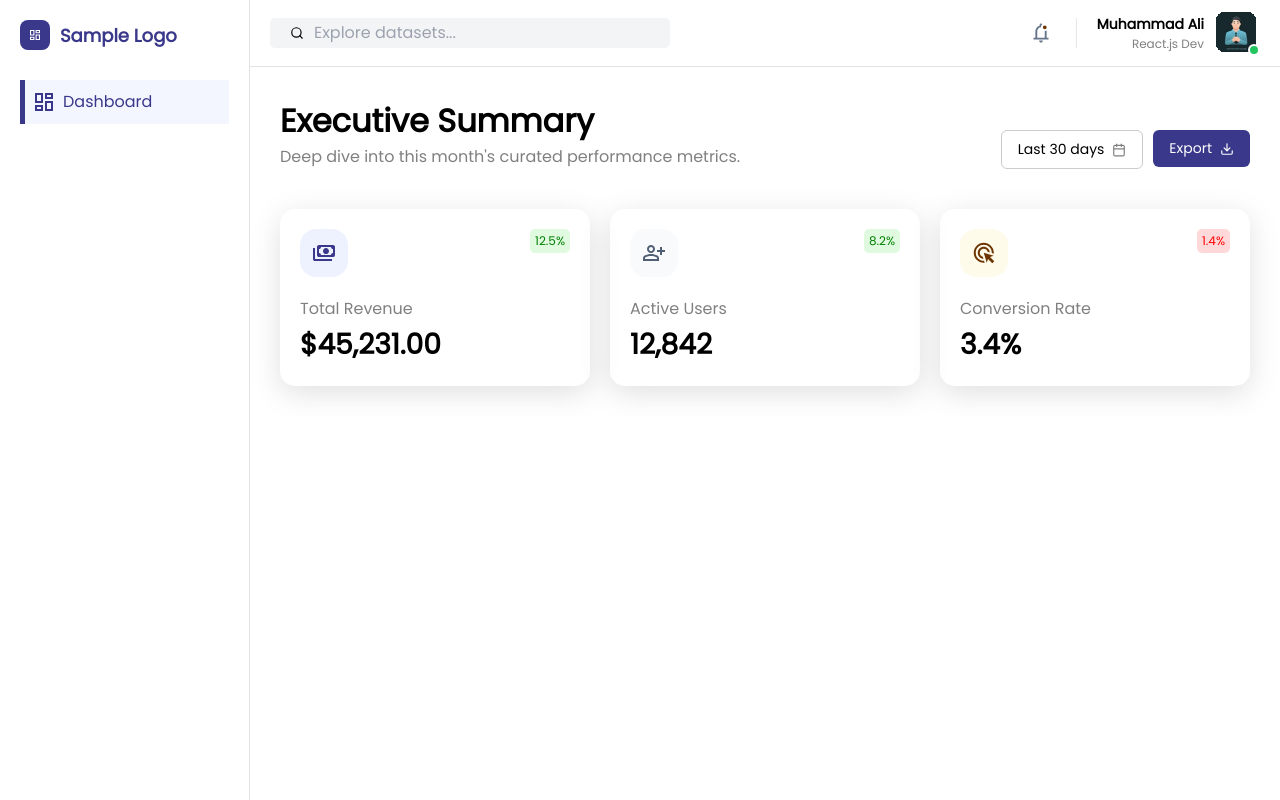
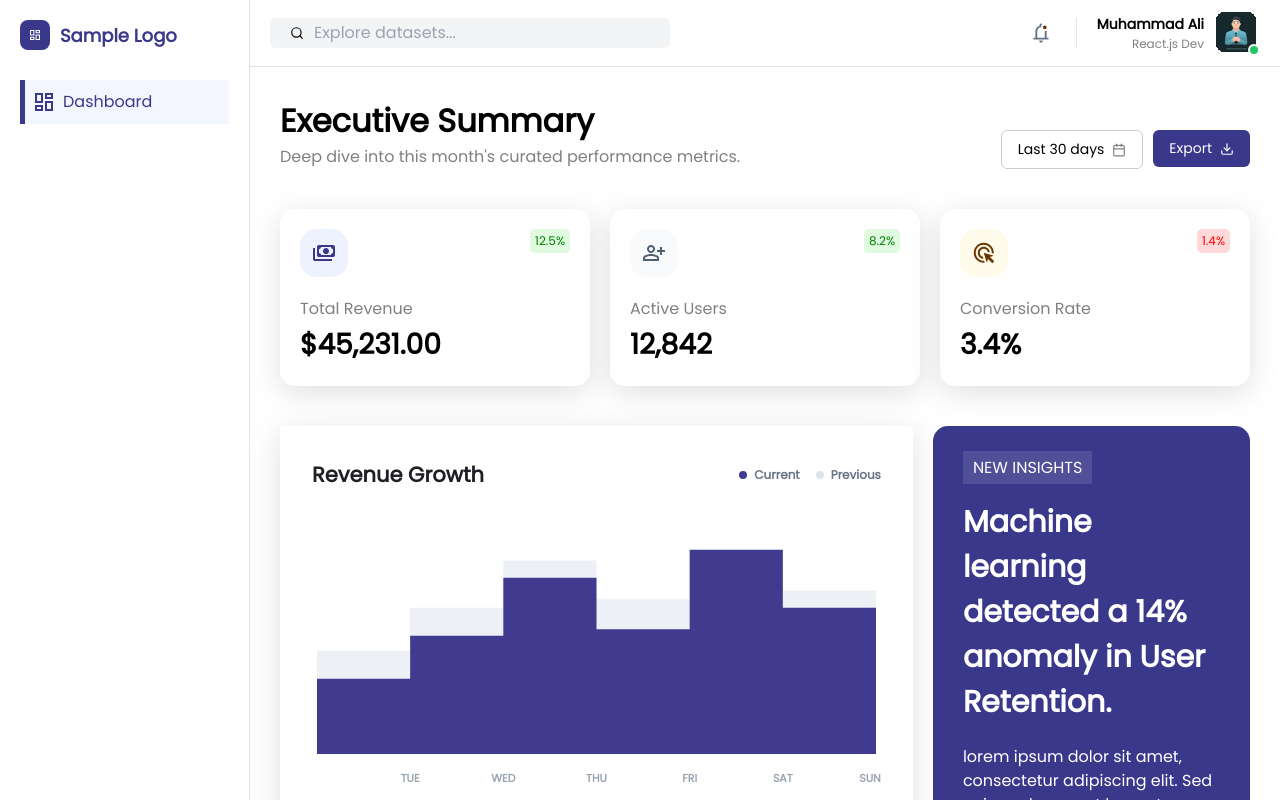
Before and after one commit to alisheeraz007/ahya-assessment, a React (Vite) app: page / in a window 1280 px wide. Built offline with nearby package versions, Linux system fonts and the light colour scheme; the HTML template or start-up script is replaced by a standard one.

Commit message:
added revenew growth chart component

```diff
--- a/package.json
+++ b/package.json
@@ -14,6 +14,7 @@
     "react": "^19.2.8",
     "react-dom": "^19.2.8",
     "react-router-dom": "^7.18.2",
+    "recharts": "^3.10.1",
     "styled-components": "^6.5.3"
   },
   "devDependencies": {
--- /dev/null
+++ b/src/components/RevenueGrowthChart.jsx
@@ -0,0 +1,153 @@
+import React from "react";
+import {
+  ResponsiveContainer,
+  AreaChart,
+  Area,
+  XAxis,
+  YAxis,
+  Tooltip,
+} from "recharts";
+
+const revenueData = [
+  {
+    day: "MON",
+    current: 35,
+    previous: 48,
+  },
+  {
+    day: "TUE",
+    current: 55,
+    previous: 68,
+  },
+  {
+    day: "WED",
+    current: 82,
+    previous: 90,
+  },
+  {
+    day: "THU",
+    current: 58,
+    previous: 72,
+  },
+  {
+    day: "FRI",
+    current: 95,
+    previous: 86,
+  },
+  {
+    day: "SAT",
+    current: 68,
+    previous: 76,
+  },
+  {
+    day: "SUN",
+    current: 36,
+    previous: 50,
+  },
+];
+
+const CustomTooltip = ({ active, payload }) => {
+  if (!active || !payload || !payload.length) {
+    return null;
+  }
+
+  return (
+    <div className="revenue-tooltip">
+      <p>{payload[0]?.payload?.day}</p>
+
+      {payload.map((item) => (
+        <div key={item.dataKey} className="tooltip-row">
+          <span
+            className={`tooltip-dot ${
+              item.dataKey === "current"
+                ? "current-dot"
+                : "previous-dot"
+            }`}
+          />
+
+          <span>
+            {item.dataKey === "current" ? "Current" : "Previous"}:{" "}
+            {item.value}
+          </span>
+        </div>
+      ))}
+    </div>
+  );
+};
+
+const RevenueGrowthChart = () => {
+  return (
+    <div className="revenue-card">
+      {/* Header */}
+      <div className="revenue-header">
+        <h2>Revenue Growth</h2>
+
+        <div className="revenue-legend">
+          <div className="legend-item">
+            <span className="legend-dot current" />
+            <span>Current</span>
+          </div>
+
+          <div className="legend-item">
+            <span className="legend-dot previous" />
+            <span>Previous</span>
+          </div>
+        </div>
+      </div>
+
+      <div className="revenue-chart">
+        <ResponsiveContainer width="100%" height="100%">
+          <AreaChart
+            data={revenueData}
+            margin={{
+              top: 20,
+              right: 5,
+              left: 5,
+              bottom: 5,
+            }}
+          >
+            <YAxis hide />
+
+            <XAxis
+              dataKey="day"
+              axisLine={false}
+              tickLine={false}
+              tick={{
+                fontSize: 11,
+                fontWeight: 600,
+                fill: "#9aa4b2",
+              }}
+              dy={12}
+            />
+
+            <Tooltip
+              content={<CustomTooltip />}
+              cursor={false}
+            />
+
+            <Area
+              type="stepAfter"
+              dataKey="previous"
+              stroke="none"
+              fill="#edf0f5"
+              fillOpacity={1}
+              isAnimationActive={false}
+            />
+
+            <Area
+              type="stepAfter"
+              dataKey="current"
+              stroke="#403b8f"
+              strokeWidth={0}
+              fill="#403b8f"
+              fillOpacity={1}
+              isAnimationActive={false}
+            />
+          </AreaChart>
+        </ResponsiveContainer>
+      </div>
+    </div>
+  );
+};
+
+export default RevenueGrowthChart;
--- a/src/index.css
+++ b/src/index.css
@@ -34,3 +34,122 @@ input {
 .analyticsCard, .dropdownProfile{
     box-shadow: rgba(100, 100, 111, 0.2) 0px 7px 29px 0px;
 }
+
+.revenue-card {
+  width: 100%;
+  background: #ffffff;
+  border-radius: 24px;
+  padding: 36px 32px 30px;
+  box-sizing: border-box;
+}
+
+.revenue-header {
+  display: flex;
+  align-items: center;
+  justify-content: space-between;
+  margin-bottom: 32px;
+}
+
+.revenue-header h2 {
+  margin: 0;
+  font-size: 21px;
+  line-height: 1.2;
+  font-weight: 700;
+  color: #1d1f24;
+}
+
+.revenue-legend {
+  display: flex;
+  align-items: center;
+  gap: 16px;
+}
+
+.legend-item {
+  display: flex;
+  align-items: center;
+  gap: 7px;
+  font-size: 12px;
+  font-weight: 600;
+  color: #687386;
+}
+
+.legend-dot {
+  width: 8px;
+  height: 8px;
+  border-radius: 50%;
+  display: inline-block;
+}
+
+.legend-dot.current {
+  background: #403b8f;
+}
+
+.legend-dot.previous {
+  background: #dfe4eb;
+}
+
+.revenue-chart {
+  width: 100%;
+  height: 270px;
+}
+
+.revenue-tooltip {
+  background: #ffffff;
+  border: 1px solid #edf0f4;
+  border-radius: 10px;
+  padding: 10px 13px;
+  box-shadow: 0 8px 25px rgba(20, 25, 35, 0.08);
+}
+
+.revenue-tooltip p {
+  margin: 0 0 7px;
+  font-size: 11px;
+  font-weight: 700;
+  color: #343943;
+}
+
+.tooltip-row {
+  display: flex;
+  align-items: center;
+  gap: 6px;
+  font-size: 11px;
+  color: #687386;
+  margin-top: 4px;
+}
+
+.tooltip-dot {
+  width: 6px;
+  height: 6px;
+  border-radius: 50%;
+}
+
+.current-dot {
+  background: #403b8f;
+}
+
+.previous-dot {
+  background: #dfe4eb;
+}
+
+@media (max-width: 768px) {
+  .revenue-card {
+    padding: 25px 20px;
+    border-radius: 18px;
+  }
+
+  .revenue-header {
+    margin-bottom: 22px;
+  }
+
+  .revenue-header h2 {
+    font-size: 18px;
+  }
+
+  .revenue-chart {
+    height: 220px;
+  }
+
+  .revenue-legend {
+    gap: 10px;
+  }
+}
--- a/src/pages/Dashboard.jsx
+++ b/src/pages/Dashboard.jsx
@@ -5,6 +5,7 @@ import AnalyticsCard from '../components/AnalyticsCard';
 import card1Icon from '../assets/images/card1.svg'
 import card2Icon from '../assets/images/card2.svg'
 import card3Icon from '../assets/images/card3.svg'
+import RevenueGrowthChart from '../components/RevenueGrowthChart';
 
 const CalendarIcon = () => (
   <svg
@@ -66,6 +67,29 @@ function Dashboard() {
         <AnalyticsCard icon={card2Icon} percent="8.2%" nagative={false} label="Active Users" count="12,842" />
         <AnalyticsCard icon={card3Icon} percent="1.4%" nagative={true} label="Conversion Rate" count="3.4%" />
       </div>
+
+      <div className='flex flex-wrap lg:flex-nowrap gap-[20px] w-full mt-[40px]'>
+        <div className='w-[66%] analyticsCard pb-[50px]'>
+         <RevenueGrowthChart />
+        </div>
+
+        <div className='w-[33%] p-[30px] bg-[#3a388b] rounded-[15px] text-[#fff]'>
+          <span className="bg-[#504f98] p-[5px] px-[10px]">
+            NEW INSIGHTS
+          </span>
+
+          <h2 className='text-[30px] font-[600] mt-[20px]'>
+            Machine learning detected a 14% anomaly in User Retention.
+          </h2>
+          <p className='mt-[20px]'>
+            lorem ipsum dolor sit amet, consectetur adipiscing elit. Sed euismod, nunc ut laoreet tincidunt, nunc nisl aliquam nunc, eget aliquam nisl nunc eget nunc.
+          </p>
+
+          <button className='mt-[20px] bg-[#fff] text-[#3a388b] w-[100%] text-center px-[20px] py-[10px] rounded-[5px] flex items-center justify-center gap-x-[10px]'>
+            Investigate Now
+          </button>
+        </div>
+      </div>
     </main>
   )
 }
```
Also changed, not shown: 1 other file (tests, documents, lock files or other folders).
